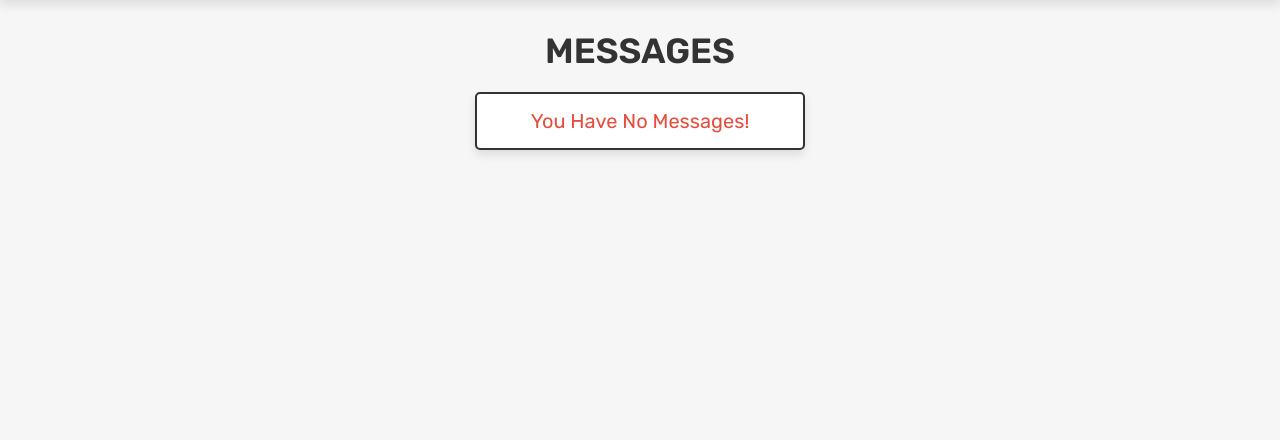
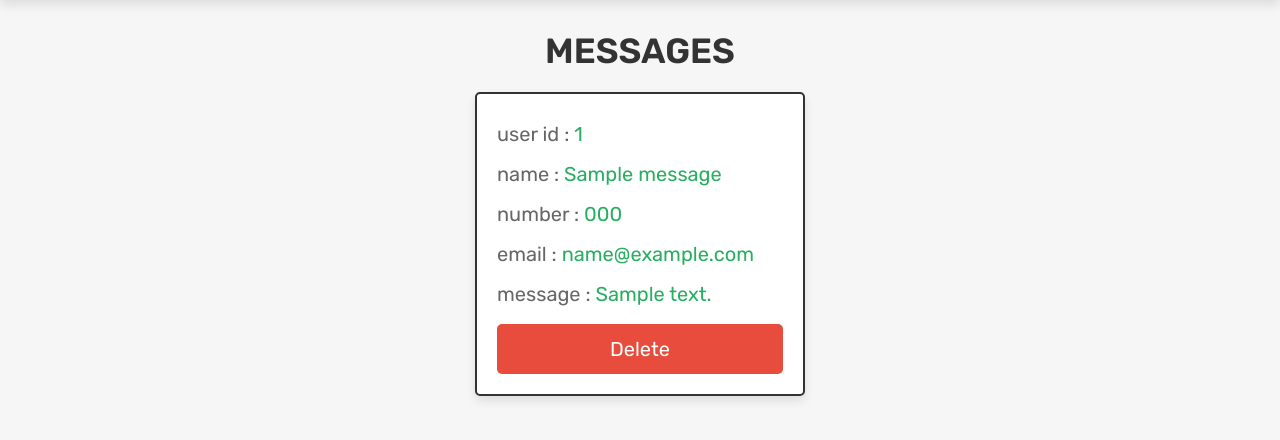
Before and after one commit to karib5/TechStore, a PHP site: page /admin_contacts.php in a window 1280 px wide. Shown: the part 69-509 px from the top of the page. Run offline with PHP 8.4, Linux system fonts and the light colour scheme; the visitor is signed in with stand-in values (Sample User, id 1); tables that the repository leaves empty or names only in its code hold one stand-in row (values such as "Sample post"); grey boxes marked "Sample" are stand-in pictures; some libraries are stand-ins or nearby versions.

Commit message:
contact msg sent , eity

```diff
--- a/admin_contacts.php
+++ b/admin_contacts.php
@@ -1,34 +1,56 @@
-<?php
+<?php include 'admin_contacts_query.php'; ?>
+<?php @include 'config.php'; ?>
 
-@include 'config.php';
-@include 'admin_contacts_query.php';
-
-session_start();
-
-checkAdminSession();
-deleteMessage($conn);
-
-?>
 <!DOCTYPE html>
 <html lang="en">
 <head>
 <meta charset="UTF-8">
 <meta http-equiv="X-UA-Compatible" content="IE=edge">
 <meta name="viewport" content="width=device-width, initial-scale=1.0">
-   <title>messages</title>
+<title>Messages</title>
 
 <link rel="stylesheet" href="https://cdnjs.cloudflare.com/ajax/libs/font-awesome/6.1.1/css/all.min.css">
 <link rel="stylesheet" href="css/admin_style.css">
 </head>
+
 <body>
 
 <?php include 'admin_header.php'; ?>
 
 <section class="messages">
-   <h1 class="title">messages</h1>
+
+<h1 class="title">Messages</h1>
 
 <div class="box-container">
-      <p class="empty">you have no messages!</p>
+
+<?php
+$select_message = $conn->prepare("SELECT * FROM `message`");
+$select_message->execute();
+
+if ($select_message->rowCount() > 0) {
+   while ($fetch_message = $select_message->fetch(PDO::FETCH_ASSOC)) {
+?>
+<div class="box">
+<p> user id : <span><?= $fetch_message['user_id']; ?></span> </p>
+<p> name : <span><?= $fetch_message['name']; ?></span> </p>
+<p> number : <span><?= $fetch_message['number']; ?></span> </p>
+<p> email : <span><?= $fetch_message['email']; ?></span> </p>
+<p> message : <span><?= $fetch_message['message']; ?></span> </p>
+
+<a href="admin_contacts.php?delete=<?= $fetch_message['id']; ?>"
+   class="delete-btn"
+   onclick="return confirm('Delete this message?');">
+   delete
+</a>
+</div>
+
+<?php
+   }
+} else {
+   echo '<p class="empty">You have no messages!</p>';
+}
+?>
+
 </div>
 </section>
 
--- a/admin_contacts_query.php
+++ b/admin_contacts_query.php
@@ -1,21 +1,24 @@
 <?php
+@include 'config.php';
 
+session_start();
 
-function checkAdminSession() {
-    if (!isset($_SESSION['admin_id'])) {
-        header('location:login.php');
-        exit();
-    }
+$admin_id = $_SESSION['admin_id'];
+
+if (!isset($admin_id)) {
+   header('location:login.php');
+   exit;
 }
 
+if (isset($_GET['delete'])) {
+   $delete_id = $_GET['delete'];
 
-function deleteMessage($conn) {
-    if (isset($_GET['delete'])) {
-        $delete_id = $_GET['delete'];
-        $stmt = $conn->prepare("DELETE FROM `message` WHERE id = ?");
-        $stmt->execute([$delete_id]);
-        header('location:admin_contacts.php');
-        exit();
-    }
+   $delete_message = $conn->prepare(
+      "DELETE FROM `message` WHERE id = ?"
+   );
+   $delete_message->execute([$delete_id]);
+
+   header('location:admin_contacts.php');
+   exit;
 }
 ?>
```
Lines whose indentation alone changed are shown as unchanged.
